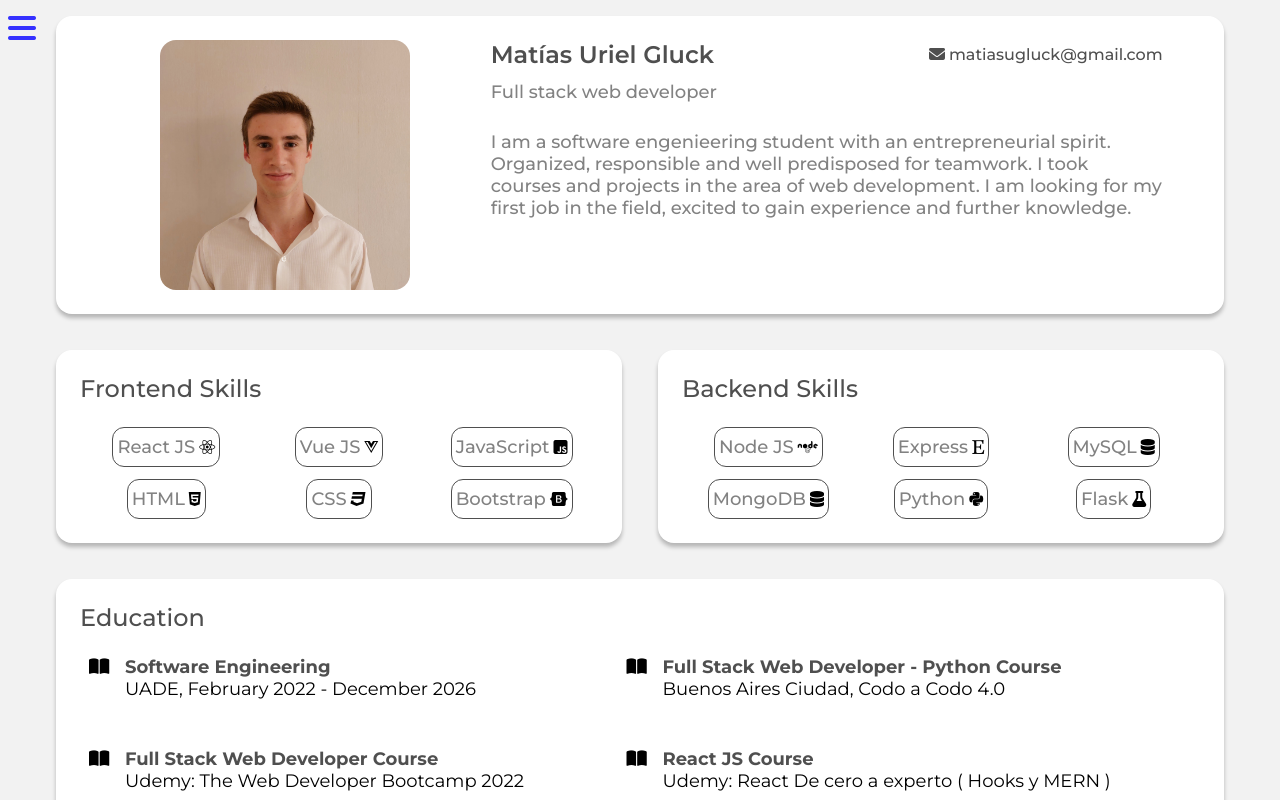
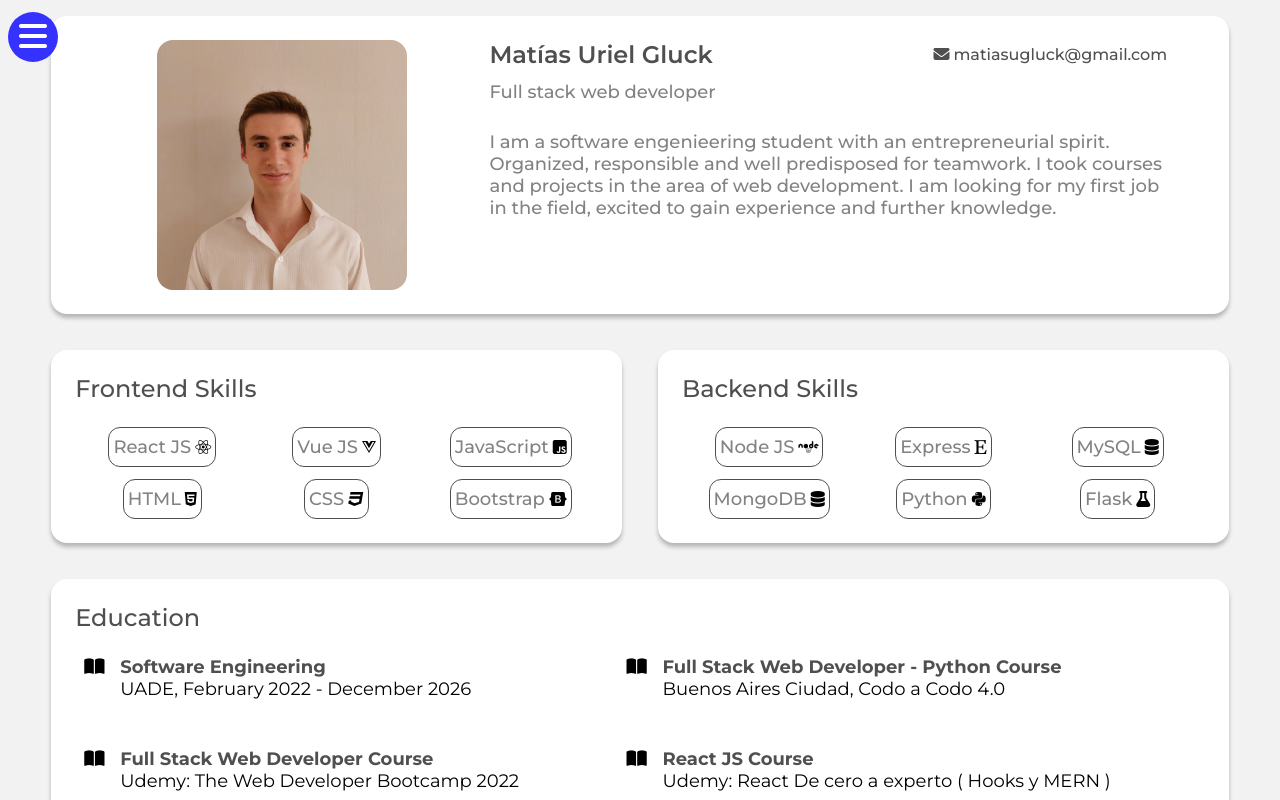
Before and after one commit to MatiasUrielGluck/portfolio_v3_frontend, a React (Vite) app: page / in a window 1280 px wide. Built offline with nearby package versions, Linux system fonts and the light colour scheme.

Commit message:
Design changes

```diff
--- a/src/components/Content/content.css
+++ b/src/components/Content/content.css
@@ -1,5 +1,5 @@
 .content {
-    padding: 16px 56px;
+    padding: 16px 15%;
     margin: 0 auto;
     height: 100vh;
     width: 100%;
@@ -22,14 +22,14 @@
     gap: 36px;
 }
 
+@media only screen and (max-width: 1500px) {
+    .content {
+        padding: 16px 4%;
+    }
+}
+
 @media only screen and (max-width: 960px) {
     .container {
         padding: 16px;
     }
 }
-
-@media only screen and (max-width: 768px) {
-    .content {
-        padding: 16px 4%;
-    }
-}
--- a/src/components/ExperienceContainer/experiencecontainer.css
+++ b/src/components/ExperienceContainer/experiencecontainer.css
@@ -23,12 +23,13 @@
     background: var(--color-primary);
     padding: 16px 24px;
     border-radius: 16px;
-    margin: auto;
+    margin: auto;;
 }
 
 .experience-container a {
     color: white;
     text-decoration: none;
+    text-align: center;
 }
 
 @media only screen and (max-width: 960px) {
--- a/src/components/HambMenu/hambmenu.css
+++ b/src/components/HambMenu/hambmenu.css
@@ -1,15 +1,22 @@
 .content-hamb-menu {
     cursor: pointer;
-    color: #3531FF;
+    color: white;
     position: absolute;
     top: 12px;
     left: 8px;
     opacity: 1;
+    padding: 8px;
+    width: 50px;
+    height: 50px;
+    display: flex;
+    justify-content: center;
+    border-radius: 50%;
+    background: var(--color-primary);
     transition: all 0.3s ease;
 }
 
 .content-hamb-menu:hover {
-    color: #3172ff;
+    background: #3172ff;
 }
 
 .content-hamb-menu:active {
--- a/src/components/ProfileContainer/profilecontainer.css
+++ b/src/components/ProfileContainer/profilecontainer.css
@@ -49,8 +49,20 @@
 }
 
 @media only screen and (max-width: 960px) {
+    .profile-container {
+        justify-content: space-between;
+    }
+
     .profile-container .info-container i {
         margin-right: 1px;
+    }
+
+    .profile-container .image-container {
+        width: 25%;
+    }
+
+    .profile-container .text-container {
+        width: 70%;
     }
 }
 
```
